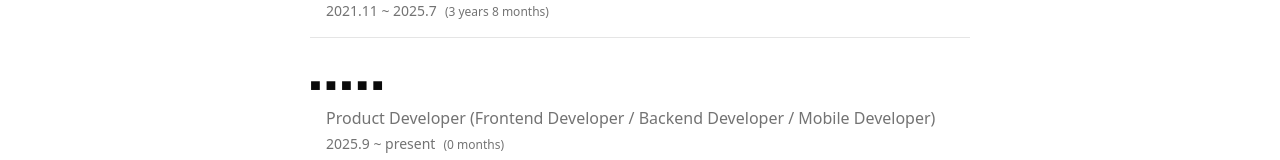
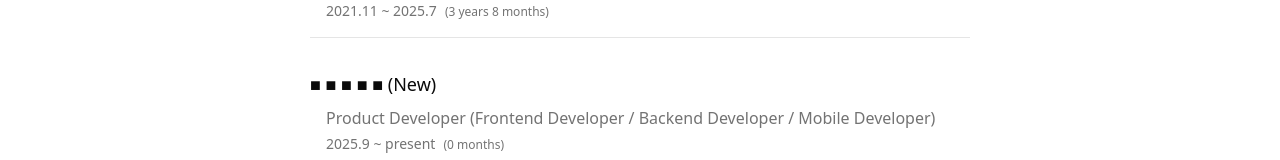
Before and after one commit to yugo-ibuki/portfolio, a Next.js app: page /background in a window 1280 px wide. Shown: the part 745-905 px from the top of the page. Built offline with nearby package versions, Linux system fonts and the light colour scheme.

Commit message:
fix: resolve duplicate React key issue in Step component
Update second experience entry title from ''■ ■ ■ ■ ■'' to ''■ ■ ■ ■ ■ (New)''
to prevent duplicate key warnings in React rendering.

Co-authored-by: Yugo Ibuki <yugo-ibuki@users.noreply.github.com>

```diff
--- a/src/components/List/Step.tsx
+++ b/src/components/List/Step.tsx
@@ -42,7 +42,7 @@ const experiences: Experience[] = [
     jobTitle: 'Product Developer (Frontend Developer / Backend Developer)',
   },
   {
-    title: '■ ■ ■ ■ ■',
+    title: '■ ■ ■ ■ ■ (New)',
     startDate: '2025-09',
     endDate: null,
     jobTitle: 'Product Developer (Frontend Developer / Backend Developer / Mobile Developer)',
```
